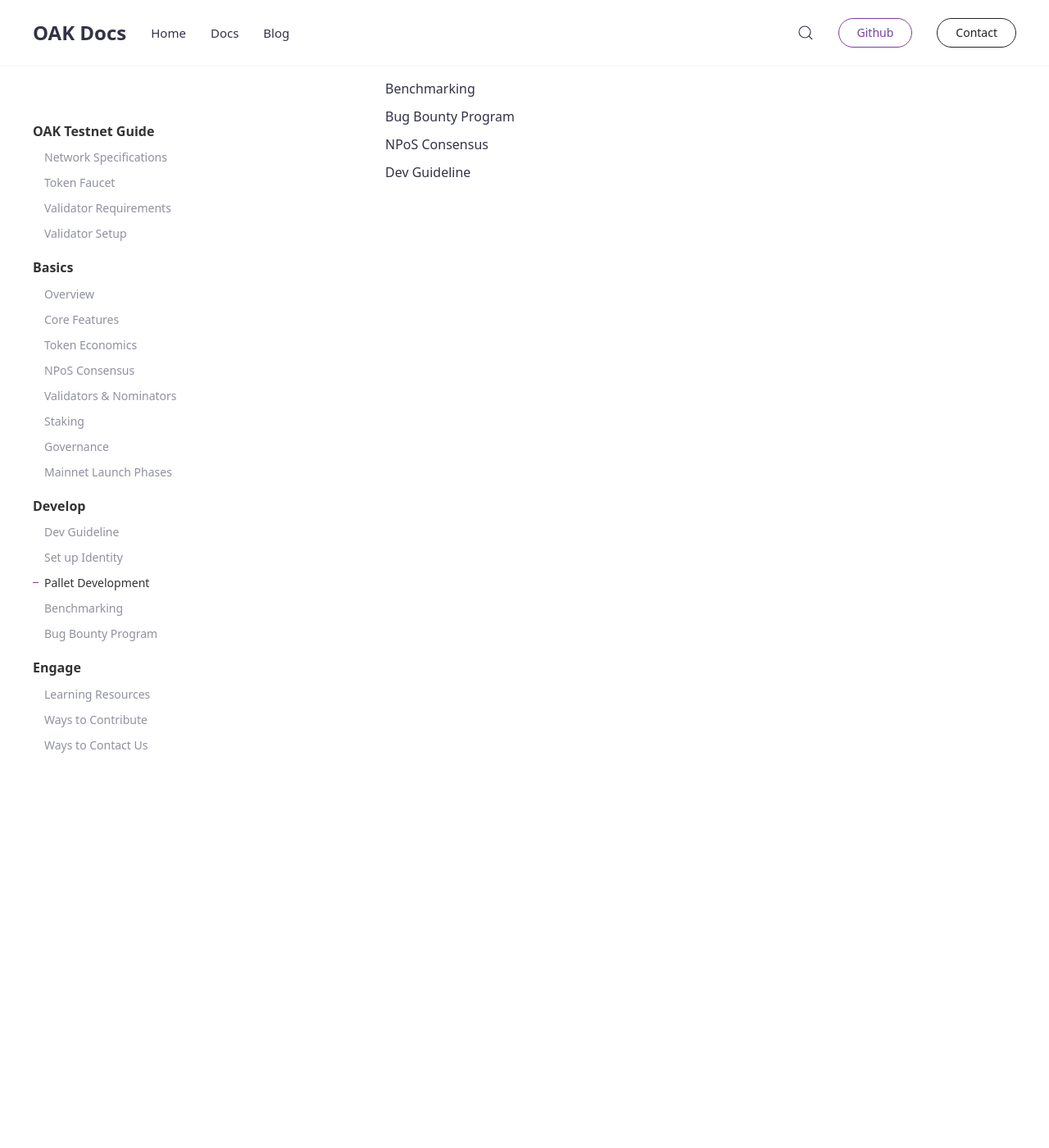
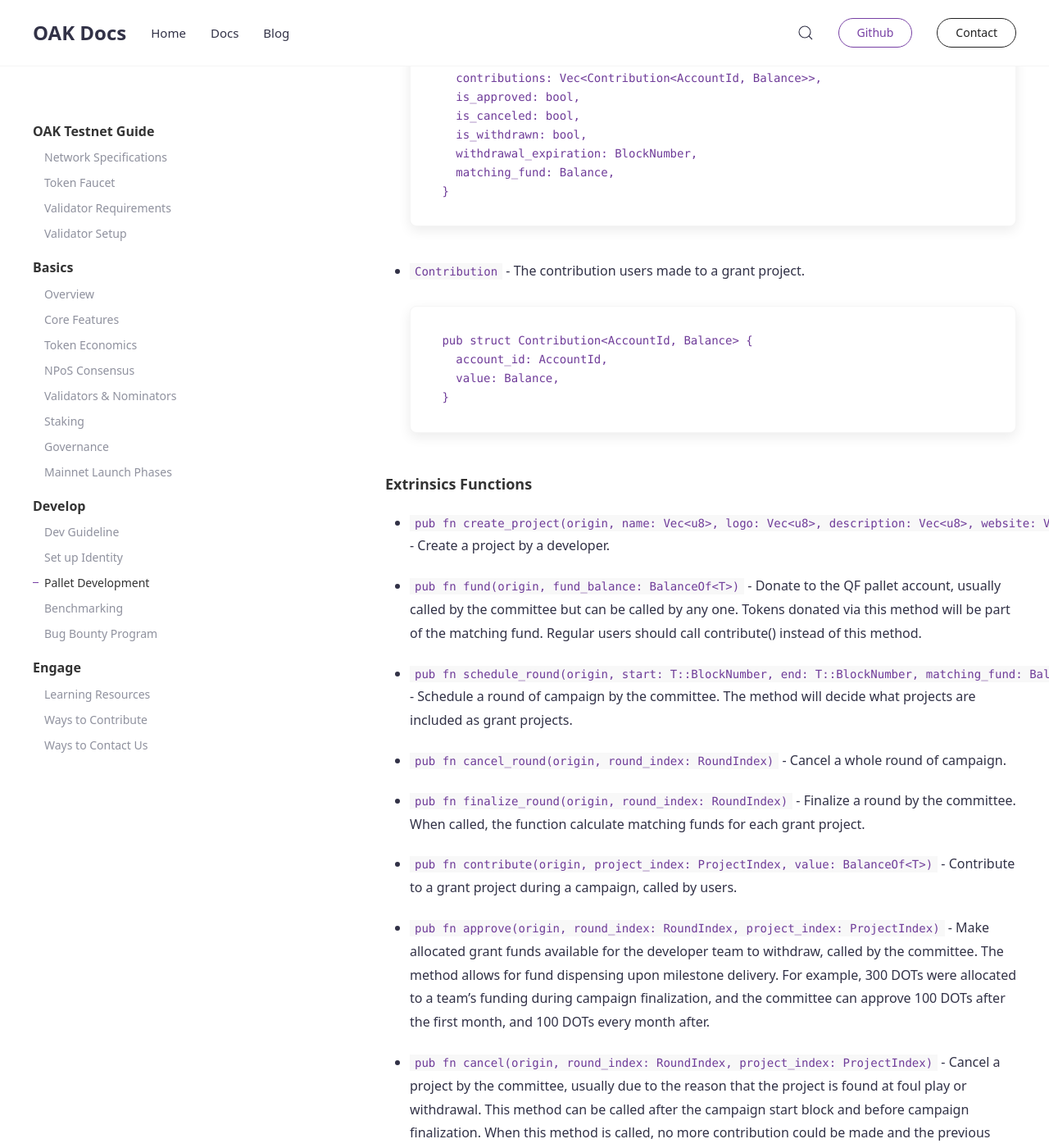
Before and after one commit to AvaProtocol/OAK-docs, a Jekyll site: the page built from _docs/pallet-development.md, in a window 1280 px wide and 1400 px high, scrolled down 4880 px. Shown: the whole window at 82% size. Built offline with Jekyll 4.4.1, drawn with Linux system fonts in a browser that asks for light colours; some of the changed text lies outside the part shown.

Commit message:
Add pallet structure example

````diff
--- a/_docs/pallet-development.md
+++ b/_docs/pallet-development.md
@@ -115,6 +115,106 @@
 #[pallet::call]
 impl<T:Config> Pallet<T> { ... }
 ```
+
+Taking [quadratic-funding](https://github.com/OAK-Foundation/OAK-blockchain/tree/oak-testnet/pallets/quadratic-funding) as an example, the definitions is as follows:
+
+#### Storages
+
+ The Quadratic Funding pallet saves data in these fields.
+ - `Projects` - List of participating projects.
+ - `ProjectCount` - Number of projects submitted to a campaign.
+ - `Rounds` -  List of the past and the current round of campaigns.
+ - `RoundCount` - Total number of campaign including the past and the current.
+ - `MaxGrantCountPerRound` - The maximum number of grants allowed in one campaign.
+ - `WithdrawalExpiration` - The withdrawal expiration period in block number. If grant funds are not withdrawn within a long period of time the grant will expire and funds will be unfrozen for the pallet to re-use.
+ - `IsIdentityRequired` - Whether on-chain identity of an address is required for functions. Currently this variable is only used by project creation. If turned on, the creator is required to have an on-chain identity for submission.
+
+
+#### Structs
+ - `Round` - Holds the data for each campaign. There is only one campaign can happen at any given time.
+    ```
+    pub struct Round<AccountId, Balance, BlockNumber> {
+      start: BlockNumber,
+      end: BlockNumber,
+      matching_fund: Balance,
+      grants: Vec<Grant<AccountId, Balance, BlockNumber>>,
+      is_canceled: bool,
+      is_finalized: bool,
+    }
+    ```
+
+ - `Project` - An open source software program application submitted to a campaign
+    ```
+    pub struct Project<AccountId> {
+      name: Vec<u8>,
+      logo: Vec<u8>,
+      description: Vec<u8>,
+      website: Vec<u8>,
+      owner: AccountId,
+    }
+    ```
+
+ - `Grant` - When admitted into a campaign, a project becomes a grant which allows users to contribute funds to.
+    ```
+    pub struct Grant<AccountId, Balance, BlockNumber> {
+      project_index: ProjectIndex,
+      contributions: Vec<Contribution<AccountId, Balance>>,
+      is_approved: bool,
+      is_canceled: bool,
+      is_withdrawn: bool,
+      withdrawal_expiration: BlockNumber,
+      matching_fund: Balance,
+    }
+    ```
+
+ - `Contribution` - The contribution users made to a grant project.
+    ```
+    pub struct Contribution<AccountId, Balance> {
+      account_id: AccountId,
+      value: Balance,
+    }
+    ```
+
+
+#### Extrinsics Functions
+
+ - `pub fn create_project(origin, name: Vec<u8>, logo: Vec<u8>, description: Vec<u8>, website: Vec<u8>)` - Create a project by a developer.
+
+ - `pub fn fund(origin, fund_balance: BalanceOf<T>)` - Donate to the QF pallet account, usually called by the committee but can be called by any one. Tokens donated via this method will be part of the matching fund. Regular users should call contribute() instead of this method.
+
+ - `pub fn schedule_round(origin, start: T::BlockNumber, end: T::BlockNumber, matching_fund: BalanceOf<T>, project_indexes: Vec<ProjectIndex>)` - Schedule a round of campaign by the committee. The method will decide what projects are included as grant projects.
+
+ - `pub fn cancel_round(origin, round_index: RoundIndex)` - Cancel a whole round of campaign.
+
+ - `pub fn finalize_round(origin, round_index: RoundIndex)` - Finalize a round by the committee. When called, the function calculate matching funds for each grant project.
+
+ - `pub fn contribute(origin, project_index: ProjectIndex, value: BalanceOf<T>)` - Contribute to a grant project during a campaign, called by users.
+
+ - `pub fn approve(origin, round_index: RoundIndex, project_index: ProjectIndex)` - Make allocated grant funds available for the developer team to withdraw, called by the committee. The method allows for fund dispensing upon milestone delivery. For example, 300 DOTs were allocated to a team's funding during campaign finalization, and the committee can approve 100 DOTs after the first month, and 100 DOTs every month after.
+
+ - `pub fn cancel(origin, round_index: RoundIndex, project_index: ProjectIndex)` - Cancel a project by the committee, usually due to the reason that the project is found at foul play or withdrawal. This method can be called after the campaign start block and before campaign finalization. When this method is called, no more contribution could be made and the previous contribution from users will be returned. When cancelled, the grant project will receive no matching fund during finalization.
+
+ - `pub fn set_max_grant_count_per_round(origin, max_round_grants: u32)` - Set the maximum allowed number of grants in one round. The method is not expected to be called frequently since the default value of 60 should be sufficient.
+
+ - `pub fn set_withdrawal_expiration(origin, withdrawal_period: T::BlockNumber)` - Set withdrawal expiration in block number. After approved, if the funds is not withdrawn by the developer team within a certain number of blocks, the approval will be undone and the funds will return to the pallet address for reuse. This is to make sure funds approved is not locked for good and the developer team deliver the milestones within the planned duration.
+
+ - `pub fn withdraw(origin, round_index: RoundIndex, project_index: ProjectIndex)` - Withdraw approved funds by the developer team.
+
+ - `pub fn set_is_identity_required(origin, is_identity_needed: bool)` - Set whether an on-chain identity is required for project submission, called by the commitee.
+
+ #### Genesis Config
+
+Genesis config is defined in node/src/chain_spec.rs. The default values of the genesis config are:
+
+- `init_max_grant_count_per_round: 60`
+    The maximum number of grants in one campaign.
+
+- `init_withdrawal_expiration: 1000`
+    The withdrawal expiration period in block number.
+
+- `init_is_identity_required: false`
+    Whether on-chain identity of an address is required for functions.
+
 ### Development Guideline
 
 We can define some storage structure in Runtime Storage section, and write core pallet logic function in Extrinsics section.
@@ -125,7 +225,7 @@
 
 For example:
 
-https://github.com/OAK-Foundation/OAK-blockchain/blob/1c0bedd4632397e3f06ce2c10a58b244b96db588/pallets/quadratic-funding/src/lib.rs#L222
+https://github.com/OAK-Foundation/OAK-blockchain/blob/1c0bedd4632397e3f06ce2c10a58b244b96db588/pallets/quadratic-funding/src/lib.rs#L305
 
 We write codes to cancel a round.
 1. We read round struture from Rounds storage by round_index.
````
Also changed, not shown: other parts of _docs/pallet-development.md (+1 -1 lines).
